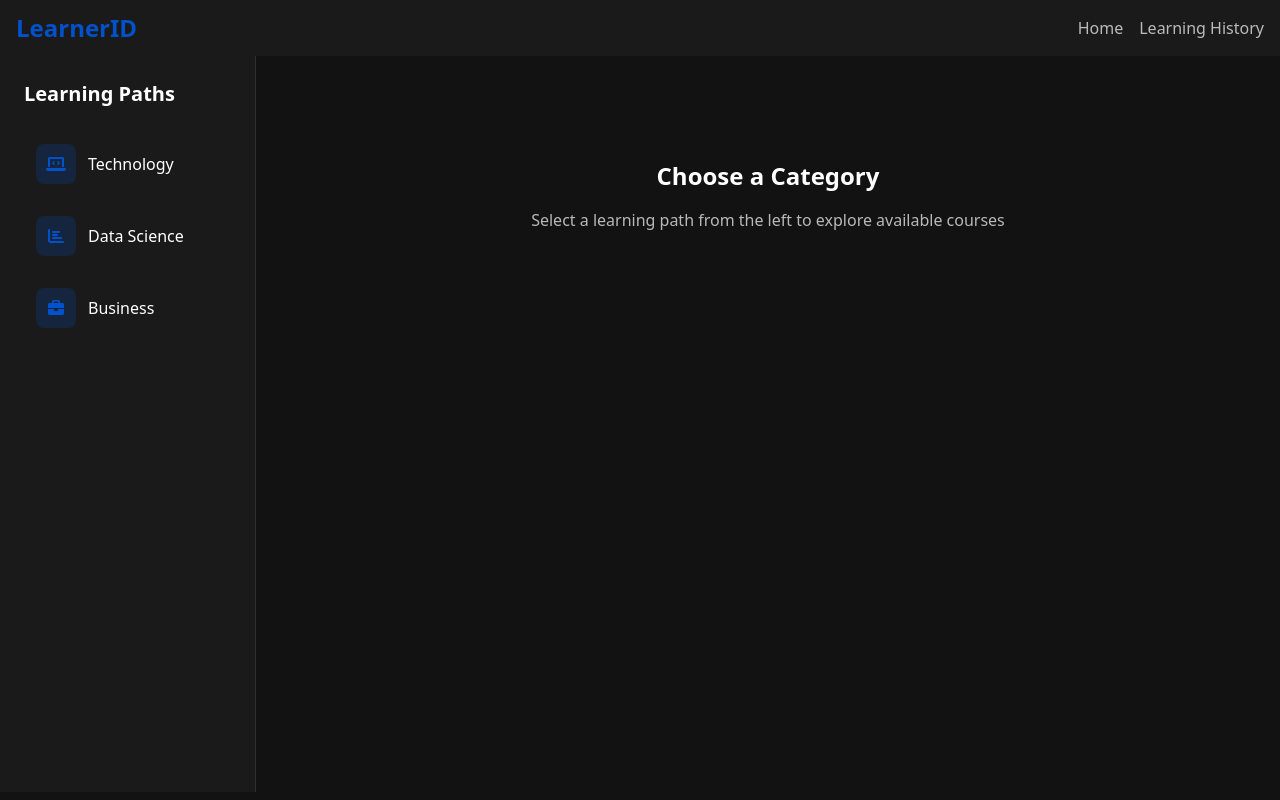
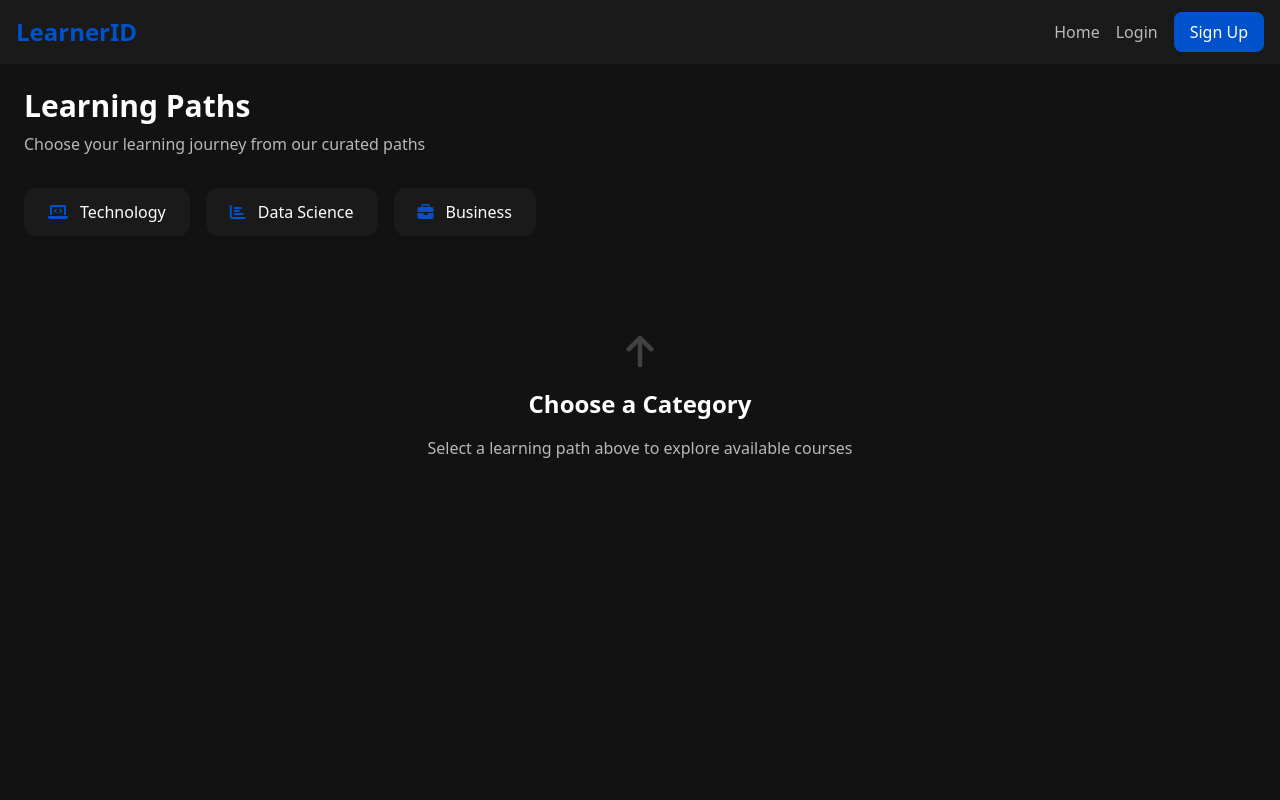
Before and after one commit to srikrishna-Challa/LearnerID_HTML, a Flask app: template templates/learning_paths.html in a window 1280 px wide. Run offline with Flask 3, Linux system fonts and the light colour scheme; the template is opened without the code that fills it, so the values that code supplies are empty; some libraries are stand-ins or nearby versions.

Commit message:
Agent query: Can you check if the learning paths page layout works correctly for both logged-in and logged-out users, with proper navigation and subcategory display?
Refactor learning paths page layout and add navigation for logged-out users.

Screenshot: https://storage.googleapis.com/screenshot-production-us-central1/34ca4e1f-d700-4489-b370-0f8e5e8c9f39/c1ebffb8-46b5-4261-8e63-ba29baf34dce.jpg

```diff
--- a/templates/learning_paths.html
+++ b/templates/learning_paths.html
@@ -2,134 +2,192 @@
 
 {% block content %}
 <div class="min-h-screen bg-background">
-    <!-- Navigation Bar -->
+    <!-- Navigation Bar for Logged Out Users -->
+    {% if not current_user.is_authenticated %}
     <nav class="bg-surface px-4 py-3 flex justify-between items-center">
         <a href="{{ url_for('index') }}" class="text-2xl font-bold text-primary">LearnerID</a>
         <div class="flex items-center space-x-4">
             <a href="{{ url_for('index') }}" class="text-white/70 hover:text-white">Home</a>
-            <a href="{{ url_for('learning_history') }}" class="text-white/70 hover:text-white">Learning History</a>
+            <a href="{{ url_for('login') }}" class="text-white/70 hover:text-white">Login</a>
+            <a href="{{ url_for('signup') }}" class="px-4 py-2 bg-primary rounded-lg text-white hover:bg-primary/90">Sign Up</a>
         </div>
     </nav>
+    {% endif %}
 
     <!-- Main Content -->
-    <main class="flex min-h-[calc(100vh-4rem)]">
-        <!-- Left Sidebar - Categories -->
-        <div class="w-64 bg-surface border-r border-white/10 p-6">
-            <h2 class="text-xl font-semibold text-white mb-6">Learning Paths</h2>
-            <div class="space-y-2">
-                <!-- Technology Category -->
-                <button onclick="showSubcategories('tech')"
-                        class="w-full flex items-center space-x-3 p-3 rounded-lg hover:bg-white/5 transition-colors text-left group category-btn"
+    <main class="{% if current_user.is_authenticated %}md:ml-56{% endif %} p-6">
+        <div class="max-w-7xl mx-auto">
+            <!-- Header -->
+            <div class="mb-8">
+                <h1 class="text-3xl font-bold text-white mb-2">Learning Paths</h1>
+                <p class="text-white/70">Choose your learning journey from our curated paths</p>
+            </div>
+
+            <!-- Category Navigation -->
+            <div class="mb-8">
+                <div class="flex overflow-x-auto gap-4 pb-4">
+                    <button onclick="showCategory('tech')"
+                            class="category-btn flex items-center space-x-3 px-6 py-3 bg-surface rounded-xl hover:bg-white/5 transition-colors min-w-max"
                             data-category="tech">
-                    <div class="w-10 h-10 rounded-lg bg-primary/20 flex items-center justify-center">
                         <i class="fas fa-laptop-code text-primary"></i>
-                    </div>
                         <span class="text-white">Technology</span>
                     </button>
 
-                <!-- Data Science Category -->
-                <button onclick="showSubcategories('data')"
-                        class="w-full flex items-center space-x-3 p-3 rounded-lg hover:bg-white/5 transition-colors text-left group category-btn"
+                    <button onclick="showCategory('data')"
+                            class="category-btn flex items-center space-x-3 px-6 py-3 bg-surface rounded-xl hover:bg-white/5 transition-colors min-w-max"
                             data-category="data">
-                    <div class="w-10 h-10 rounded-lg bg-primary/20 flex items-center justify-center">
                         <i class="fas fa-chart-bar text-primary"></i>
-                    </div>
                         <span class="text-white">Data Science</span>
                     </button>
 
-                <!-- Business Category -->
-                <button onclick="showSubcategories('business')"
-                        class="w-full flex items-center space-x-3 p-3 rounded-lg hover:bg-white/5 transition-colors text-left group category-btn"
+                    <button onclick="showCategory('business')"
+                            class="category-btn flex items-center space-x-3 px-6 py-3 bg-surface rounded-xl hover:bg-white/5 transition-colors min-w-max"
                             data-category="business">
-                    <div class="w-10 h-10 rounded-lg bg-primary/20 flex items-center justify-center">
                         <i class="fas fa-briefcase text-primary"></i>
-                    </div>
                         <span class="text-white">Business</span>
                     </button>
                 </div>
             </div>
 
-        <!-- Right Content - Subcategories -->
-        <div class="flex-1 p-8">
-            <!-- Default Welcome Message -->
+            <!-- Category Content -->
+            <div class="space-y-6">
+                <!-- Welcome Message -->
                 <div id="welcome-message" class="text-center py-12">
-                <i class="fas fa-arrows-left text-4xl text-white/20 mb-4"></i>
+                    <i class="fas fa-arrow-up text-4xl text-white/20 mb-4"></i>
                     <h2 class="text-2xl font-semibold text-white mb-4">Choose a Category</h2>
-                <p class="text-white/70">Select a learning path from the left to explore available courses</p>
+                    <p class="text-white/70">Select a learning path above to explore available courses</p>
                 </div>
 
-            <!-- Technology Subcategories (Hidden by default) -->
-            <div id="tech-subcategories" class="hidden">
-                <div class="mb-8">
-                    <h2 class="text-2xl font-semibold text-white mb-2">Technology Paths</h2>
-                    <p class="text-white/70">Master modern technologies and programming languages</p>
+                <!-- Technology Paths -->
+                <div id="tech-content" class="hidden">
+                    <div class="grid grid-cols-1 md:grid-cols-2 lg:grid-cols-3 gap-6">
+                        <a href="#" class="block p-6 bg-surface rounded-xl border border-white/10 hover:border-primary/50 transition-all">
+                            <div class="flex items-start space-x-4">
+                                <div class="w-12 h-12 rounded-xl bg-primary/20 flex items-center justify-center">
+                                    <i class="fas fa-code text-primary"></i>
                                 </div>
-                <div class="grid grid-cols-1 md:grid-cols-2 gap-6">
-                    <a href="#" class="block p-6 bg-surface border border-white/10 rounded-xl hover:border-primary/50 transition-all">
+                                <div>
                                     <h3 class="text-lg font-semibold text-white mb-2">Web Development</h3>
-                        <p class="text-white/70 mb-4">Learn HTML, CSS, JavaScript, and modern frameworks</p>
-                        <span class="text-primary">Start Learning →</span>
+                                    <p class="text-white/70 mb-4">Master modern web technologies and frameworks</p>
+                                    <span class="text-primary">Explore Path →</span>
+                                </div>
+                            </div>
                         </a>
-                    <a href="#" class="block p-6 bg-surface border border-white/10 rounded-xl hover:border-primary/50 transition-all">
+
+                        <a href="#" class="block p-6 bg-surface rounded-xl border border-white/10 hover:border-primary/50 transition-all">
+                            <div class="flex items-start space-x-4">
+                                <div class="w-12 h-12 rounded-xl bg-primary/20 flex items-center justify-center">
+                                    <i class="fas fa-mobile-alt text-primary"></i>
+                                </div>
+                                <div>
                                     <h3 class="text-lg font-semibold text-white mb-2">Mobile Development</h3>
                                     <p class="text-white/70 mb-4">Build iOS and Android applications</p>
-                        <span class="text-primary">Start Learning →</span>
+                                    <span class="text-primary">Explore Path →</span>
+                                </div>
+                            </div>
                         </a>
-                    <a href="#" class="block p-6 bg-surface border border-white/10 rounded-xl hover:border-primary/50 transition-all">
+
+                        <a href="#" class="block p-6 bg-surface rounded-xl border border-white/10 hover:border-primary/50 transition-all">
+                            <div class="flex items-start space-x-4">
+                                <div class="w-12 h-12 rounded-xl bg-primary/20 flex items-center justify-center">
+                                    <i class="fas fa-cloud text-primary"></i>
+                                </div>
+                                <div>
                                     <h3 class="text-lg font-semibold text-white mb-2">Cloud Computing</h3>
                                     <p class="text-white/70 mb-4">Master AWS, Azure, and cloud technologies</p>
-                        <span class="text-primary">Start Learning →</span>
+                                    <span class="text-primary">Explore Path →</span>
+                                </div>
+                            </div>
                         </a>
                     </div>
                 </div>
 
-            <!-- Data Science Subcategories (Hidden by default) -->
-            <div id="data-subcategories" class="hidden">
-                <div class="mb-8">
-                    <h2 class="text-2xl font-semibold text-white mb-2">Data Science Paths</h2>
-                    <p class="text-white/70">Learn data analysis, visualization, and machine learning</p>
+                <!-- Data Science Paths -->
+                <div id="data-content" class="hidden">
+                    <div class="grid grid-cols-1 md:grid-cols-2 lg:grid-cols-3 gap-6">
+                        <a href="#" class="block p-6 bg-surface rounded-xl border border-white/10 hover:border-primary/50 transition-all">
+                            <div class="flex items-start space-x-4">
+                                <div class="w-12 h-12 rounded-xl bg-primary/20 flex items-center justify-center">
+                                    <i class="fas fa-chart-line text-primary"></i>
                                 </div>
-                <div class="grid grid-cols-1 md:grid-cols-2 gap-6">
-                    <a href="#" class="block p-6 bg-surface border border-white/10 rounded-xl hover:border-primary/50 transition-all">
+                                <div>
                                     <h3 class="text-lg font-semibold text-white mb-2">Data Analysis</h3>
                                     <p class="text-white/70 mb-4">Master data analysis with Python and R</p>
-                        <span class="text-primary">Start Learning →</span>
+                                    <span class="text-primary">Explore Path →</span>
+                                </div>
+                            </div>
                         </a>
-                    <a href="#" class="block p-6 bg-surface border border-white/10 rounded-xl hover:border-primary/50 transition-all">
+
+                        <a href="#" class="block p-6 bg-surface rounded-xl border border-white/10 hover:border-primary/50 transition-all">
+                            <div class="flex items-start space-x-4">
+                                <div class="w-12 h-12 rounded-xl bg-primary/20 flex items-center justify-center">
+                                    <i class="fas fa-brain text-primary"></i>
+                                </div>
+                                <div>
                                     <h3 class="text-lg font-semibold text-white mb-2">Machine Learning</h3>
                                     <p class="text-white/70 mb-4">Build and deploy ML models</p>
-                        <span class="text-primary">Start Learning →</span>
+                                    <span class="text-primary">Explore Path →</span>
+                                </div>
+                            </div>
                         </a>
-                    <a href="#" class="block p-6 bg-surface border border-white/10 rounded-xl hover:border-primary/50 transition-all">
+
+                        <a href="#" class="block p-6 bg-surface rounded-xl border border-white/10 hover:border-primary/50 transition-all">
+                            <div class="flex items-start space-x-4">
+                                <div class="w-12 h-12 rounded-xl bg-primary/20 flex items-center justify-center">
+                                    <i class="fas fa-database text-primary"></i>
+                                </div>
+                                <div>
                                     <h3 class="text-lg font-semibold text-white mb-2">Big Data</h3>
                                     <p class="text-white/70 mb-4">Work with large-scale data processing</p>
-                        <span class="text-primary">Start Learning →</span>
+                                    <span class="text-primary">Explore Path →</span>
+                                </div>
+                            </div>
                         </a>
                     </div>
                 </div>
 
-            <!-- Business Subcategories (Hidden by default) -->
-            <div id="business-subcategories" class="hidden">
-                <div class="mb-8">
-                    <h2 class="text-2xl font-semibold text-white mb-2">Business Paths</h2>
-                    <p class="text-white/70">Develop essential business and management skills</p>
+                <!-- Business Paths -->
+                <div id="business-content" class="hidden">
+                    <div class="grid grid-cols-1 md:grid-cols-2 lg:grid-cols-3 gap-6">
+                        <a href="#" class="block p-6 bg-surface rounded-xl border border-white/10 hover:border-primary/50 transition-all">
+                            <div class="flex items-start space-x-4">
+                                <div class="w-12 h-12 rounded-xl bg-primary/20 flex items-center justify-center">
+                                    <i class="fas fa-tasks text-primary"></i>
                                 </div>
-                <div class="grid grid-cols-1 md:grid-cols-2 gap-6">
-                    <a href="#" class="block p-6 bg-surface border border-white/10 rounded-xl hover:border-primary/50 transition-all">
+                                <div>
                                     <h3 class="text-lg font-semibold text-white mb-2">Project Management</h3>
                                     <p class="text-white/70 mb-4">Learn Agile, Scrum, and PM methodologies</p>
-                        <span class="text-primary">Start Learning →</span>
+                                    <span class="text-primary">Explore Path →</span>
+                                </div>
+                            </div>
                         </a>
-                    <a href="#" class="block p-6 bg-surface border border-white/10 rounded-xl hover:border-primary/50 transition-all">
+
+                        <a href="#" class="block p-6 bg-surface rounded-xl border border-white/10 hover:border-primary/50 transition-all">
+                            <div class="flex items-start space-x-4">
+                                <div class="w-12 h-12 rounded-xl bg-primary/20 flex items-center justify-center">
+                                    <i class="fas fa-bullhorn text-primary"></i>
+                                </div>
+                                <div>
                                     <h3 class="text-lg font-semibold text-white mb-2">Digital Marketing</h3>
                                     <p class="text-white/70 mb-4">Master modern marketing techniques</p>
-                        <span class="text-primary">Start Learning →</span>
+                                    <span class="text-primary">Explore Path →</span>
+                                </div>
+                            </div>
                         </a>
-                    <a href="#" class="block p-6 bg-surface border border-white/10 rounded-xl hover:border-primary/50 transition-all">
+
+                        <a href="#" class="block p-6 bg-surface rounded-xl border border-white/10 hover:border-primary/50 transition-all">
+                            <div class="flex items-start space-x-4">
+                                <div class="w-12 h-12 rounded-xl bg-primary/20 flex items-center justify-center">
+                                    <i class="fas fa-lightbulb text-primary"></i>
+                                </div>
+                                <div>
                                     <h3 class="text-lg font-semibold text-white mb-2">Entrepreneurship</h3>
                                     <p class="text-white/70 mb-4">Start and grow your business</p>
-                        <span class="text-primary">Start Learning →</span>
+                                    <span class="text-primary">Explore Path →</span>
+                                </div>
+                            </div>
                         </a>
+                    </div>
                 </div>
             </div>
         </div>
@@ -137,23 +195,33 @@
 </div>
 
 <script>
-function showSubcategories(category) {
+function showCategory(category) {
     // Hide welcome message
     document.getElementById('welcome-message').classList.add('hidden');
 
-    // Hide all subcategories
-    const allSubcategories = document.querySelectorAll('[id$="-subcategories"]');
-    allSubcategories.forEach(el => el.classList.add('hidden'));
+    // Hide all category content
+    const allContent = document.querySelectorAll('[id$="-content"]');
+    allContent.forEach(el => el.classList.add('hidden'));
 
     // Remove active state from all category buttons
     const allButtons = document.querySelectorAll('.category-btn');
-    allButtons.forEach(btn => btn.classList.remove('bg-white/10'));
+    allButtons.forEach(btn => {
+        btn.classList.remove('bg-white/10');
+        btn.classList.add('bg-surface');
+    });
 
-    // Show selected subcategories
-    document.getElementById(`${category}-subcategories`).classList.remove('hidden');
+    // Show selected category content
+    const selectedContent = document.getElementById(`${category}-content`);
+    if (selectedContent) {
+        selectedContent.classList.remove('hidden');
+    }
 
     // Add active state to selected button
-    document.querySelector(`[data-category="${category}"]`).classList.add('bg-white/10');
+    const selectedButton = document.querySelector(`[data-category="${category}"]`);
+    if (selectedButton) {
+        selectedButton.classList.add('bg-white/10');
+        selectedButton.classList.remove('bg-surface');
+    }
 }
 </script>
 {% endblock %}
```
Lines whose indentation alone changed are shown as unchanged.
